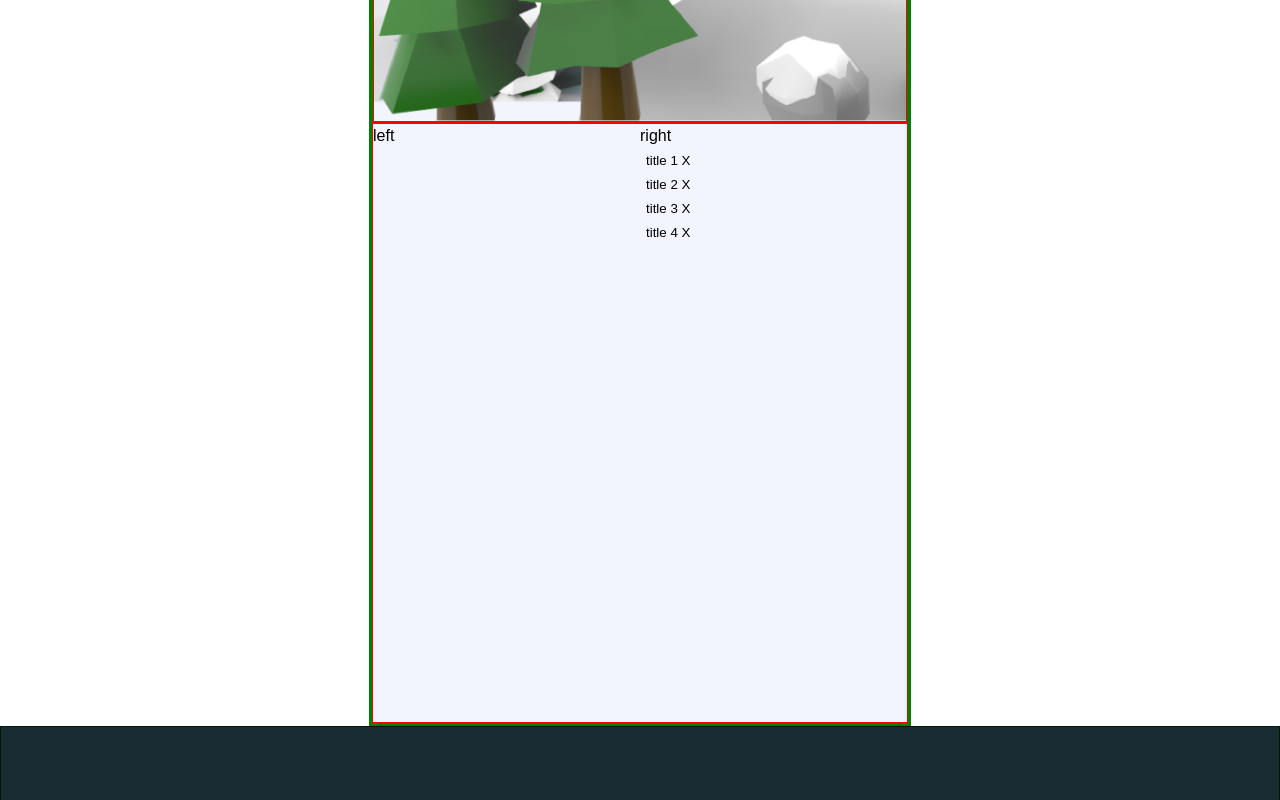
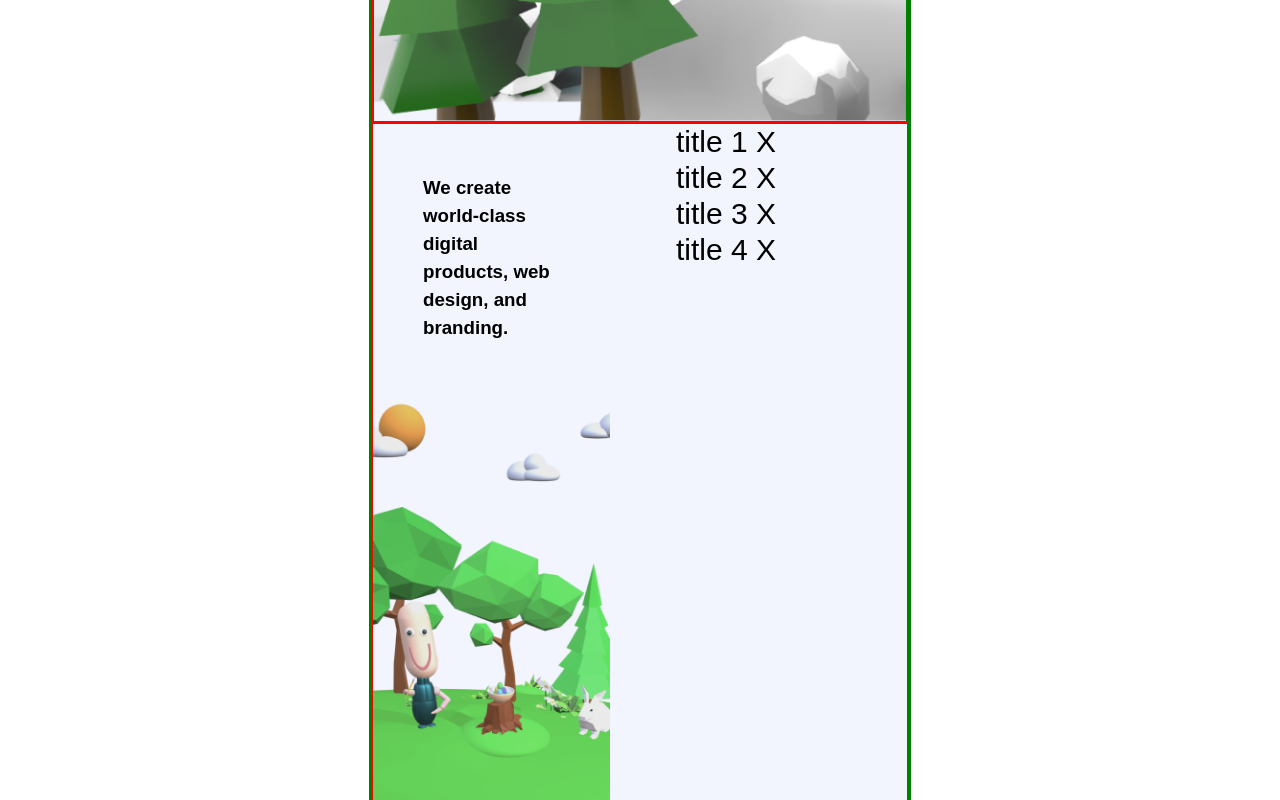
Before and after one commit to ivanbkovacevic/contura-desing-website2, a Next.js app: page / in a window 1280 px wide. Shown: the part 860-1660 px from the top of the page. Built offline with nearby package versions, Linux system fonts and the light colour scheme.

Commit message:
accordions

```diff
--- a/components/Home/DesignStrategySection/DesignStrategySection.module.scss
+++ b/components/Home/DesignStrategySection/DesignStrategySection.module.scss
@@ -3,14 +3,29 @@
 .wrapper {
     border: 1px solid red;
     display: flex;
-    height: 60rem;
+    gap: 6rem;
 
     .leftWrapper {
         width: 50%;
+     .heading {
+        padding: 5rem;
+     }
+      .image {
+        width: 100%;
+        height: 50rem;
+        position: relative;
+        overflow: hidden;
+        img {
+            object-fit: cover;
+        }
+      }
     }
     .rightWrapper {
         width: 50%;
 
+        .accordionWrapper {
+            max-width: 50%;
+        }
     }
 
 }
--- a/components/Home/DesignStrategySection/DesignStrategySection.tsx
+++ b/components/Home/DesignStrategySection/DesignStrategySection.tsx
@@ -2,6 +2,7 @@ import React from 'react';
 import style from './DesignStrategySection.module.scss'
 import Accordion from '../../Reusable/Accordion/Accordion';
 import {ACCORDIONS} from '../../Reusable/Accordion/constants';
+import Image from 'next/image';
 
 const DesignStrategySection:React.FC = ({}) => {
   const accordions = () => {
@@ -13,11 +14,19 @@ const DesignStrategySection:React.FC = ({}) => {
   return (
     <div className={style.wrapper}>
         <div className={style.leftWrapper}>
-          left
+          <h3 className={style.heading}>We create world-class digital products, web design, and branding. </h3>
+          <div className={style.image}>
+            <Image
+              src='/assets/images/prolece.png'
+              alt="prolece"
+              fill
+              />
+          </div>
         </div>
         <div className={style.rightWrapper}>
-          right
-        {accordions()}
+          <div className={style.accordionWrapper}>
+            {accordions()}
+          </div>
         </div>
     </div>
   );
--- a/components/Reusable/Accordion/Accordion.module.scss
+++ b/components/Reusable/Accordion/Accordion.module.scss
@@ -5,6 +5,7 @@
     button {
         border: none;
         background: none;
+        font-size: 3rem;
     }
 
     .content {
```
Also changed, not shown: public/assets/images/prolece.png (added).
